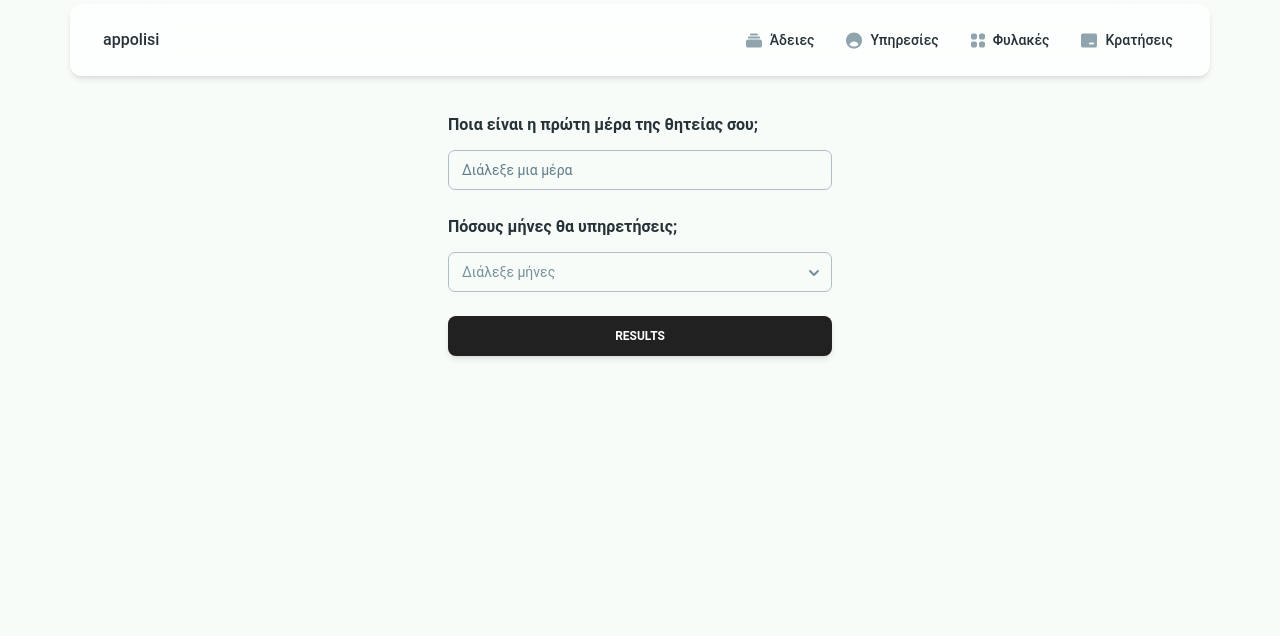
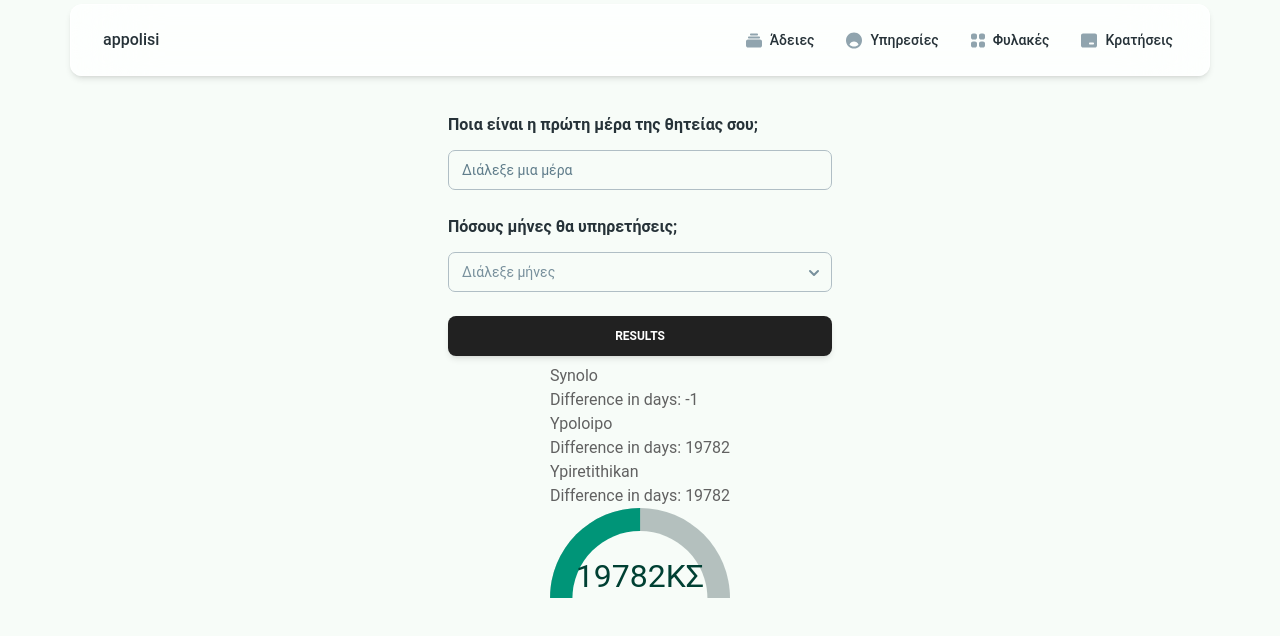
Before and after one commit to Army-AppOlisi/army-appolisi, a React (Vite) app: page / in a window 1280 px wide. Shown: the top 636 px of the page. Built offline with nearby package versions, Linux system fonts and the light colour scheme.

Commit message:
feat: create results component

```diff
--- a/src/components/Form.jsx
+++ b/src/components/Form.jsx
@@ -1,5 +1,6 @@
 import DateInput from "./DateInput";
 import MonthsInput from "./MonthsInput";
+import Results from "./Results";
 
 import { Card, Button, Typography } from "@material-tailwind/react";
 
@@ -21,6 +22,7 @@ export default function Form() {
           Results
         </Button>
       </form>
+      <Results />
     </Card>
   );
 }
--- /dev/null
+++ b/src/components/Results.jsx
@@ -0,0 +1,55 @@
+import { useState, useContext } from 'react';
+import  DifBtwDates from './DifBtwDates';
+import GaugeChart from "./GaugeChart";
+import { DatesContext } from '../store/dates-context';
+
+export default function Form() {
+  const { startDate, months } = useContext(DatesContext);
+
+  const stDate = new Date(startDate);
+  const month = new Number(months);
+  const endDate = new Date(stDate.setMonth(stDate.getMonth() + month));
+  const currentDate = new Date();
+
+  function calculateDifference(startDate, endDate) {
+    const oneDay = 24 * 60 * 60 * 1000; // hours*minutes*seconds*milliseconds
+
+    const startDateObj = new Date(startDate);
+    const endDateObj = new Date(endDate);
+
+    const diffDays = Math.round(
+      Math.abs((startDateObj - endDateObj) / oneDay) - 1
+    );
+
+    return diffDays;
+  }
+
+  // Calculate differences
+  const synoloDifference = calculateDifference(startDate, endDate);
+  const ypoloipoDifference = calculateDifference(currentDate, endDate);
+  const ypiretithikanDifference = calculateDifference(startDate, currentDate);
+
+  return (
+    <div>
+      <DifBtwDates
+        title={"Synolo"}
+        startDate={startDate}
+        endDate={endDate}
+        difference={synoloDifference}
+      />
+      <DifBtwDates
+        title={"Ypoloipo"}
+        startDate={currentDate}
+        endDate={endDate}
+        difference={ypoloipoDifference}
+      />
+      <DifBtwDates
+        title={"Ypiretithikan"}
+        startDate={startDate}
+        endDate={currentDate}
+        difference={ypiretithikanDifference}
+      />
+      <GaugeChart gaugeValue={ypiretithikanDifference/synoloDifference} days={ypoloipoDifference} />
+    </div>
+  );
+}
```
